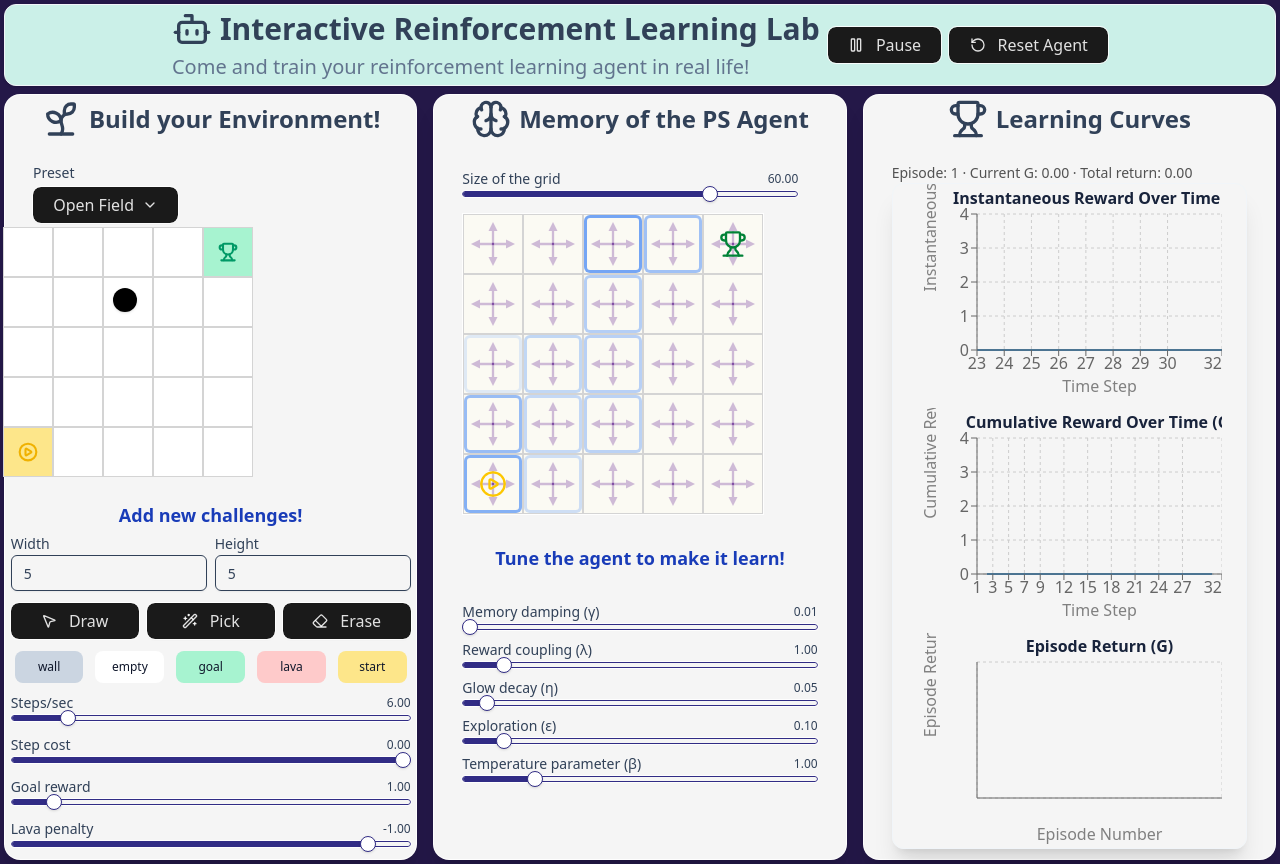
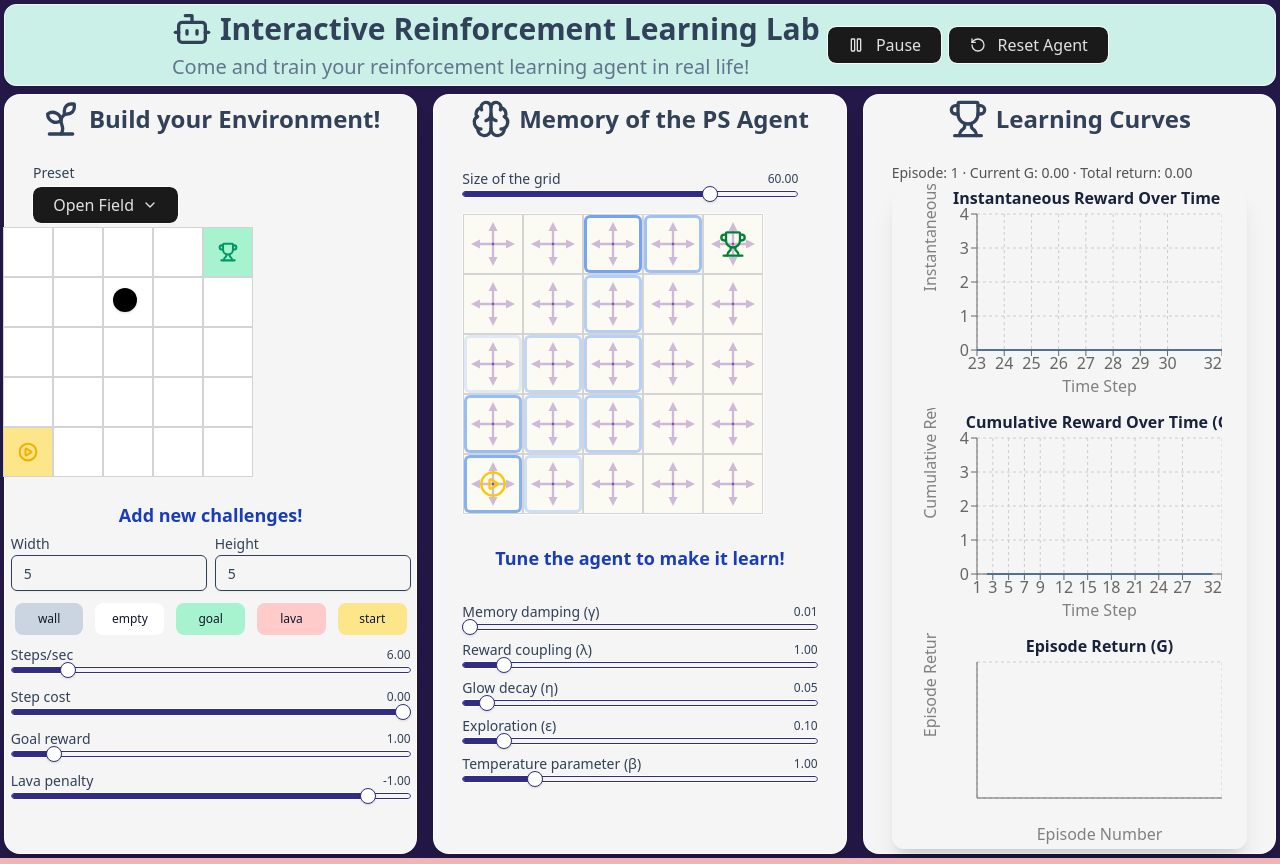
Before and after one commit to JPazem/RLlab, a React (Vite) app: page / in a window 1280 px wide. Built offline with nearby package versions, Linux system fonts and the light colour scheme.

Commit message:
Comment out draw, pick and erase buttons in environment params

```diff
--- a/src/InteractiveRLLAb.tsx
+++ b/src/InteractiveRLLAb.tsx
@@ -678,11 +678,11 @@ const StaticGrid = React.memo(function StaticGrid({
                       </div>
                     </div>
 
-                    <div className="flex-col grid grid-cols-3 gap-2 mt-3 ustify-center items-center">
+                {/*<div className="flex-col grid grid-cols-3 gap-2 mt-3 ustify-center items-center">
                       <Button variant={tool==="draw"?"default":"outline"} onClick={()=>setTool("draw")}><MousePointer2 className="w-4 h-4 mr-1"/>Draw</Button>
                       <Button variant={tool==="pick"?"default":"outline"} onClick={()=>setTool("pick")}><Wand2 className="w-4 h-4 mr-1"/>Pick</Button>
                       <Button variant={tool==="erase"?"default":"outline"} onClick={()=>setTool("erase")}><Eraser className="w-4 h-4 mr-1"/>Erase</Button>
-                    </div>
+                    </div>*/}
 
                     <div className="flex-col grid grid-cols-5 gap-1 py-2 space-y-2 justify-center items-center text-xs">
                       {(["wall","empty","goal","lava","start"] as CellType[]).map(c => (
```
